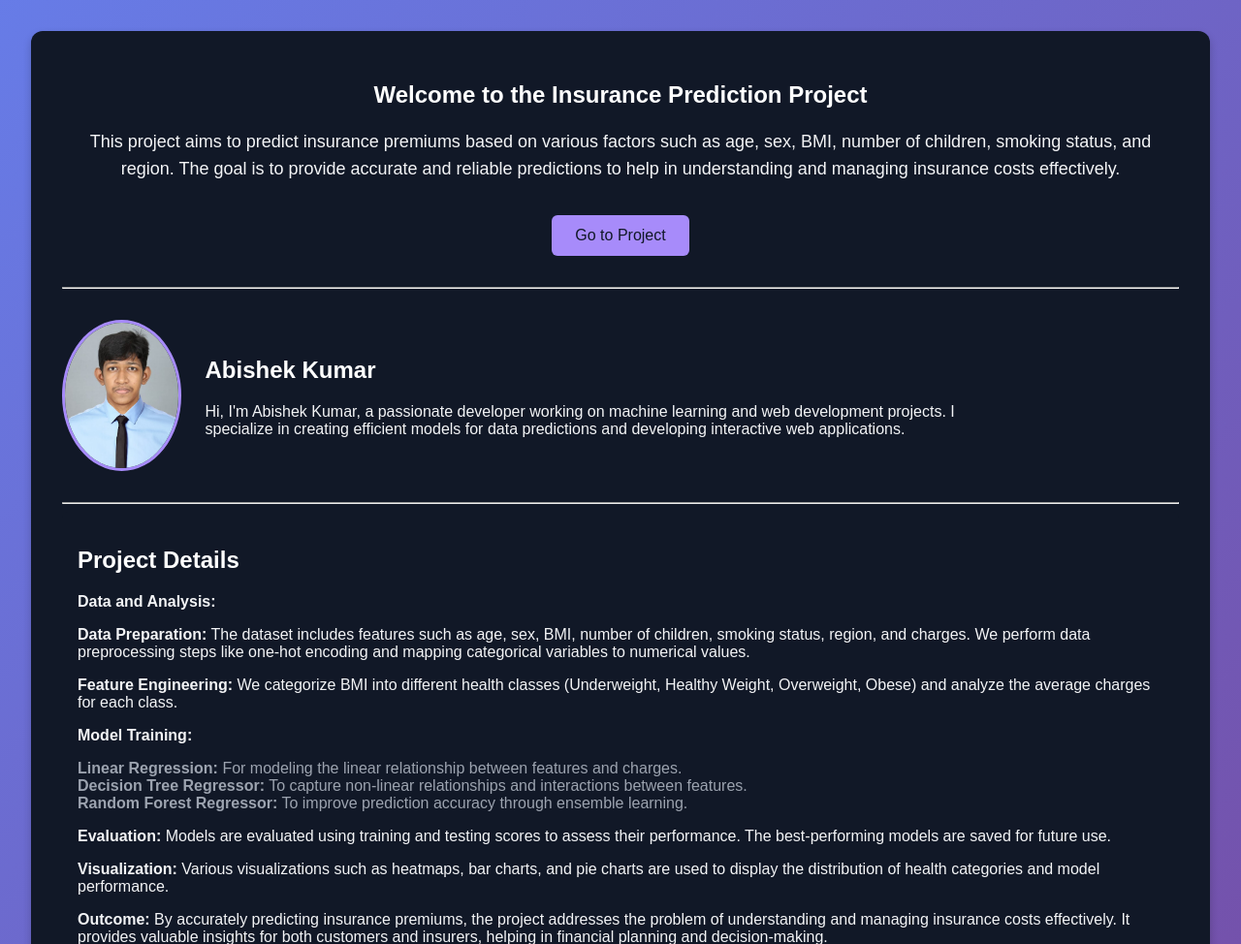
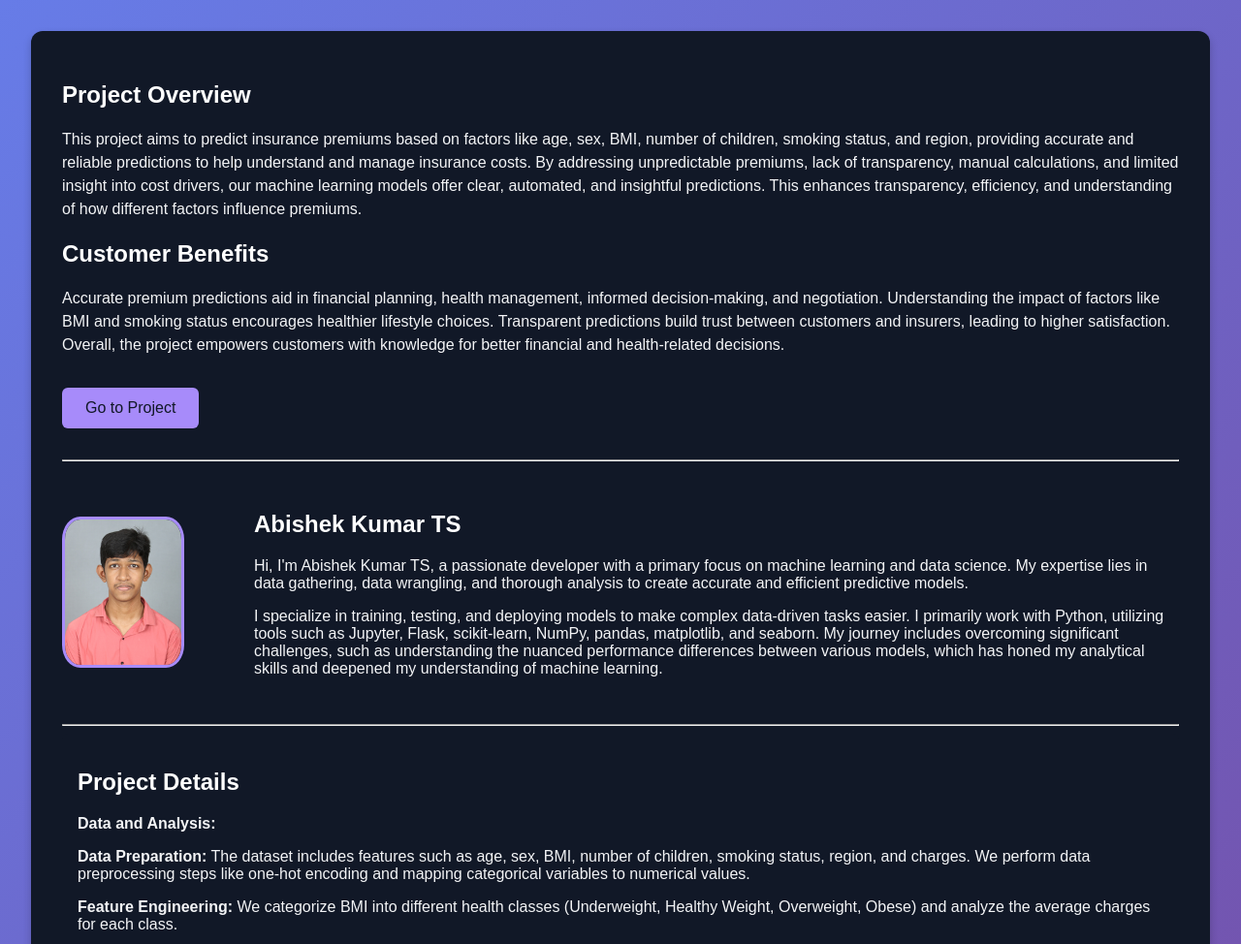
Before and after one commit to Abishekkumar01/Insurance_premium_prediction, a Flask app: page / in a window 1280 px wide. Shown: the part 112-1086 px from the top of the page at 97% size. Run offline with Flask 3, Linux system fonts and the light colour scheme; parts of the project's set-up code (start-up, migrations or seed data) failed here and were passed over.

Commit message:
css changed

```diff
--- a/app.py
+++ b/app.py
@@ -74,5 +74,9 @@ def predict():
         conn.close()
         return render_template('final.html',output=prediction)
 
+
+
+
+# -------------------------
 if __name__ == "__main__":
     app.run(debug=True)
--- a/templates/home.html
+++ b/templates/home.html
@@ -196,12 +196,12 @@
             color: #ffffff;
         }
         .intro-section {
-            text-align: center;
             margin-bottom: 2rem;
+            text-align: left;
         }
         .intro-section p {
-            font-size: 1.125rem;
-            line-height: 1.75rem;
+            font-size: 1rem;
+            line-height: 1.5rem;
         }
         .cta-button {
             display: inline-block;
@@ -226,12 +226,12 @@
             margin: 2rem 0;
         }
         .profile-section img {
-            border-radius: 50%;
+            border-radius: 15%;
             border: 3px solid rgba(167, 139, 250, 1);
-            margin-right: 1.5rem;
+            margin-right: 4.5rem;
         }
         .profile-section div {
-            max-width: 70%;
+            max-width: 90%;
         }
         .project-details {
             background-color: rgba(17, 24, 39, 1);
@@ -262,18 +262,22 @@
     </header>
     <div class="container">
         <div class="intro-section">
-            <h2>Welcome to the Insurance Prediction Project</h2>
-            <p>This project aims to predict insurance premiums based on various factors such as age, sex, BMI, number of children, smoking status, and region. The goal is to provide accurate and reliable predictions to help in understanding and managing insurance costs effectively.</p>
+            <h2>Project Overview</h2>
+            <p>This project aims to predict insurance premiums based on factors like age, sex, BMI, number of children, smoking status, and region, providing accurate and reliable predictions to help understand and manage insurance costs. By addressing unpredictable premiums, lack of transparency, manual calculations, and limited insight into cost drivers, our machine learning models offer clear, automated, and insightful predictions. This enhances transparency, efficiency, and understanding of how different factors influence premiums.</p>
+
+            <h2>Customer Benefits</h2>
+            <p>Accurate premium predictions aid in financial planning, health management, informed decision-making, and negotiation. Understanding the impact of factors like BMI and smoking status encourages healthier lifestyle choices. Transparent predictions build trust between customers and insurers, leading to higher satisfaction. Overall, the project empowers customers with knowledge for better financial and health-related decisions.</p>
             <a href="/project" class="cta-button">Go to Project</a>
         </div>
 
         <hr>
 
         <div class="profile-section">
-            <img src=".\static\image\my pic .jpg" alt="Abishek Kumar" height="150">
+            <img src=".\static\image\my pic.JPG" alt="Abishek Kumar" height="150">
             <div>
-                <h2>Abishek Kumar</h2>
-                <p>Hi, I'm Abishek Kumar, a passionate developer working on machine learning and web development projects. I specialize in creating efficient models for data predictions and developing interactive web applications.</p>
+                <h2>Abishek Kumar TS</h2>
+                <p>Hi, I'm Abishek Kumar TS, a passionate developer with a primary focus on machine learning and data science. My expertise lies in data gathering, data wrangling, and thorough analysis to create accurate and efficient predictive models.</p>
+                <p> I specialize in training, testing, and deploying models to make complex data-driven tasks easier. I primarily work with Python, utilizing tools such as Jupyter, Flask, scikit-learn, NumPy, pandas, matplotlib, and seaborn. My journey includes overcoming significant challenges, such as understanding the nuanced performance differences between various models, which has honed my analytical skills and deepened my understanding of machine learning.</p>
             </div>
         </div>
 
```
Also changed, not shown: insurance.db, static/image/my pic.JPG (added).
